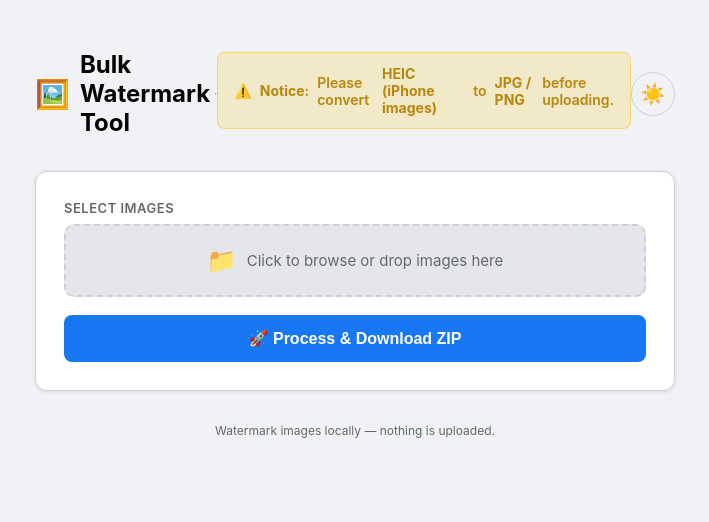
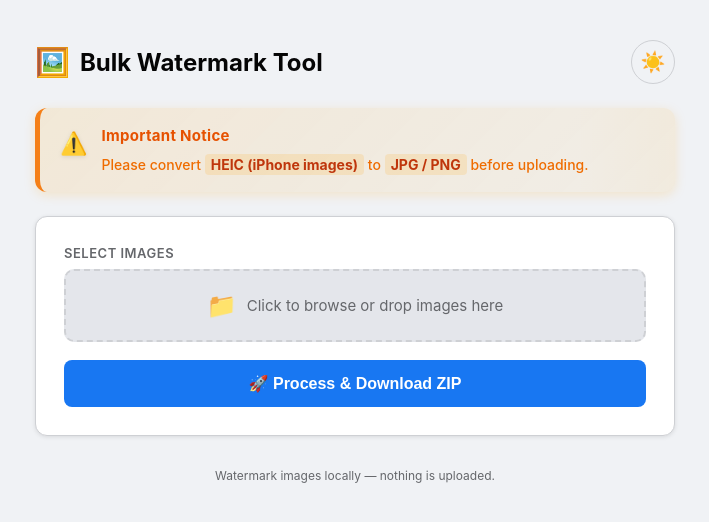
Before and after one commit to nepalicongress6575-cmyk/bulk-padding, a plain HTML site: page index.html in a window 1280 px wide. Both pictures are taken after a click on the button "Toggle dark/light mode". Shown: the whole page, without its empty margins (285-994 px from the left). Drawn offline with nearby package versions, Linux system fonts and the light colour scheme.

Commit message:
Update index.html

```diff
--- a/index.html
+++ b/index.html
@@ -120,6 +120,103 @@
       .theme-toggle:hover {
         background: var(--file-label-hover);
         transform: scale(1.08);
+      }
+
+      /* ── Warning Banner ── */
+      .warning-banner {
+        width: 100%;
+        max-width: 640px;
+        margin: 0 0 24px 0;
+        padding: 16px 20px;
+        border-radius: 12px;
+        font-size: 14px;
+        display: flex;
+        align-items: flex-start;
+        gap: 14px;
+        background: linear-gradient(
+          135deg,
+          rgba(255, 193, 7, 0.15),
+          rgba(255, 193, 7, 0.08)
+        );
+        border-left: 5px solid #ffc107;
+        box-shadow: 0 3px 12px rgba(255, 193, 7, 0.2);
+        animation: slideUp 0.4s ease;
+        line-height: 1.6;
+        position: relative;
+        overflow: hidden;
+      }
+
+      .warning-banner::before {
+        content: '';
+        position: absolute;
+        top: 0;
+        right: 0;
+        width: 100px;
+        height: 100%;
+        background: linear-gradient(90deg, transparent, rgba(255, 193, 7, 0.05));
+        pointer-events: none;
+      }
+
+      .warning-banner .warning-icon {
+        font-size: 22px;
+        flex-shrink: 0;
+        margin-top: 2px;
+        filter: drop-shadow(0 1px 2px rgba(0, 0, 0, 0.1));
+      }
+
+      .warning-banner .warning-content {
+        flex: 1;
+        color: #ffc107;
+      }
+
+      .warning-banner .warning-content strong {
+        display: block;
+        margin-bottom: 6px;
+        font-weight: 700;
+        font-size: 15px;
+        letter-spacing: 0.3px;
+      }
+
+      .warning-banner .warning-content p {
+        margin: 0;
+        font-weight: 500;
+        color: #ffca28;
+      }
+
+      .warning-banner .warning-content .highlight {
+        color: #ffd54f;
+        font-weight: 700;
+        background: rgba(255, 193, 7, 0.15);
+        padding: 2px 6px;
+        border-radius: 4px;
+      }
+
+      :root[data-theme="light"] .warning-banner {
+        background: linear-gradient(
+          135deg,
+          rgba(255, 160, 0, 0.12),
+          rgba(255, 160, 0, 0.06)
+        );
+        border-left-color: #f57f17;
+        box-shadow: 0 3px 12px rgba(255, 160, 0, 0.18);
+      }
+
+      :root[data-theme="light"] .warning-banner::before {
+        background: linear-gradient(90deg, transparent, rgba(255, 160, 0, 0.04));
+      }
+
+      :root[data-theme="light"] .warning-banner .warning-content {
+        color: #e65100;
+      }
+
+      :root[data-theme="light"] .warning-banner .warning-content p {
+        color: #ef6c00;
+      }
+
+      :root[data-theme="light"] .warning-banner .warning-content .highlight {
+        color: #bf360c;
+        font-weight: 700;
+        background: rgba(255, 160, 0, 0.15);
       }
 
       /* ── Card Container ── */
@@ -344,34 +441,6 @@
         color: #eb4034;
         border: 1px solid rgba(235, 64, 52, 0.3);
       }
-      /* ── Warning Banner ── */
-.warning-banner {
-  width: 100%;
-  max-width: 640px;
-  margin: 12px 0 18px 0;
-  padding: 12px 16px;
-  border-radius: 8px;
-
-  font-size: 14px;
-  font-weight: 600;
-
-  display: flex;
-  align-items: center;
-  gap: 8px;
-
-  background: rgba(255, 193, 7, 0.12);
-  border: 1px solid rgba(255, 193, 7, 0.35);
-  color: #ffc107;
-
-  animation: slideUp 0.4s ease;
-}
-
-:root[data-theme="light"] .warning-banner {
-  background: rgba(255, 193, 7, 0.18);
-  border-color: rgba(255, 193, 7, 0.45);
-  color: #b8860b;
-}
-
 
       /* ── Animations ── */
       @keyframes spin {
@@ -406,6 +475,13 @@
         .container {
           padding: 20px;
         }
+        .warning-banner {
+          padding: 14px 16px;
+          gap: 10px;
+        }
+        .warning-banner .warning-icon {
+          font-size: 20px;
+        }
       }
     </style>
   </head>
@@ -413,11 +489,7 @@
   <body>
     <!-- Header -->
     <div class="header">
-      <h1><span class="icon">🖼️</span> Bulk Watermark Tool</h1><br><br><hr>
-      <div class="warning-banner">
-      ⚠️ <strong>Notice:</strong>
-          Please convert <b>HEIC (iPhone images)</b> to <b>JPG / PNG</b> before uploading.
-      </div>
+      <h1><span class="icon">🖼️</span> Bulk Watermark Tool</h1>
       <button
         class="theme-toggle"
         id="themeToggle"
@@ -426,6 +498,18 @@
       >
         🌙
       </button>
+    </div>
+
+    <!-- Warning Banner -->
+    <div class="warning-banner">
+      <div class="warning-icon">⚠️</div>
+      <div class="warning-content">
+        <strong>Important Notice</strong>
+        <p>
+          Please convert <span class="highlight">HEIC (iPhone images)</span> to
+          <span class="highlight">JPG / PNG</span> before uploading.
+        </p>
+      </div>
     </div>
 
     <!-- Main Card -->
```
